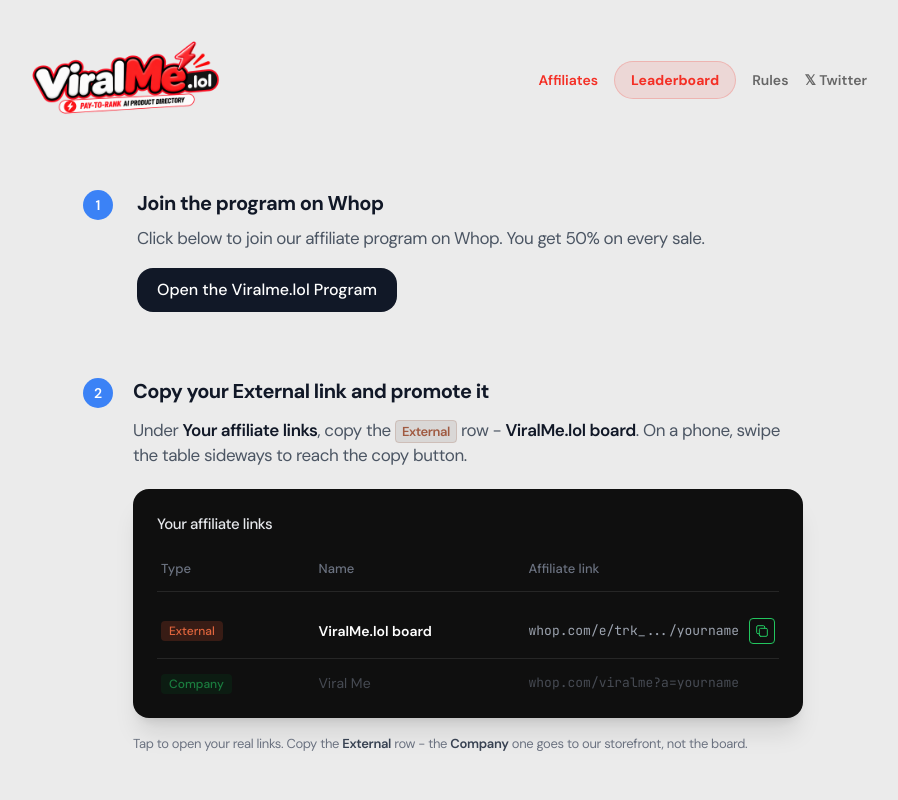
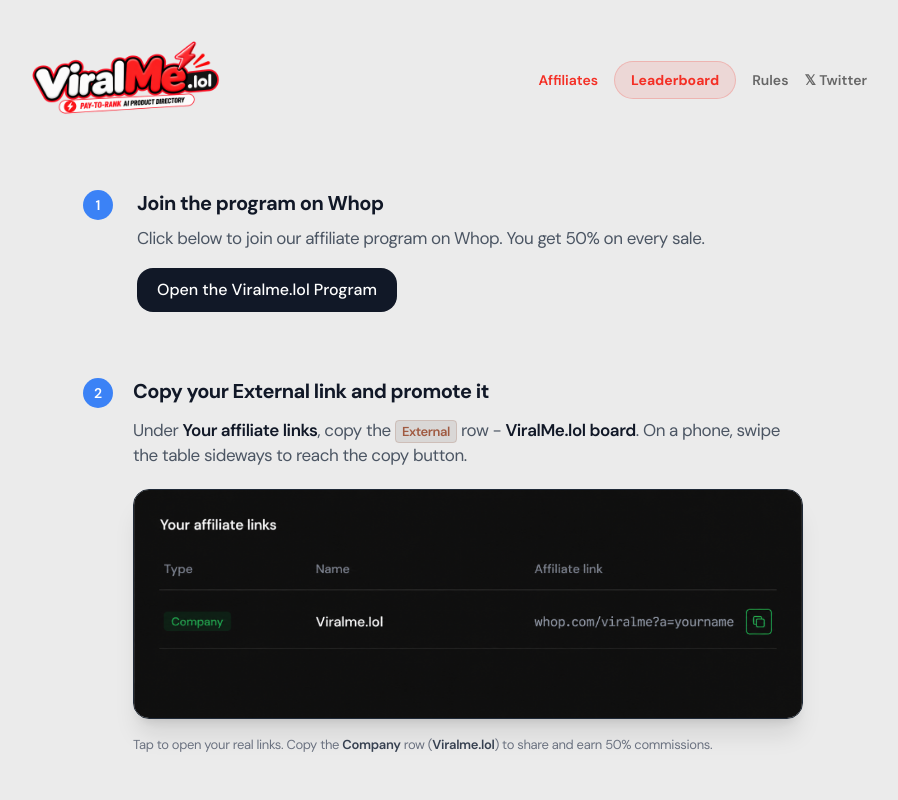
Before and after one commit to meettaqi/viralme.lol, a Next.js app: page /affiliates in a window 1280 px wide. Shown: the top 800 px of the page, without its empty margins (197-1095 px from the left). Built offline with nearby package versions, Linux system fonts and the light colour scheme.

Commit message:
update: replace affiliate example with real screenshot and update whop affiliate link

```diff
--- a/app/affiliates/page.tsx
+++ b/app/affiliates/page.tsx
@@ -70,42 +70,15 @@
               Under <strong className="text-[#111827] font-semibold">Your affiliate links</strong>, copy the <span className="text-[#a05a41] bg-[#42261f] bg-opacity-10 px-1.5 py-0.5 rounded text-[13px] font-semibold border border-[#a05a41] border-opacity-20">External</span> row - <strong className="text-[#111827] font-semibold">ViralMe.lol board</strong>. On a phone, swipe the table sideways to reach the copy button.
             </p>
 
-            {/* Black Card */}
-            <div className="bg-[#0f0f0f] rounded-[16px] p-6 shadow-xl mb-4 text-white overflow-x-auto">
-              <h3 className="font-medium mb-6 text-[15px] text-[#e5e7eb] tracking-tight">Your affiliate links</h3>
-
-              <div className="min-w-[500px]">
-                <div className="grid grid-cols-12 gap-4 text-[13px] font-medium text-[#6b7280] mb-3 px-1 border-b border-[#262626] pb-3">
-                  <div className="col-span-3">Type</div>
-                  <div className="col-span-4">Name</div>
-                  <div className="col-span-5">Affiliate link</div>
-                </div>
-
-                <div className="grid grid-cols-12 gap-4 text-sm items-center border-b border-[#262626] py-3.5 px-1">
-                  <div className="col-span-3">
-                    <span className="bg-[#381c15] text-[#e0653d] px-2 py-0.5 rounded text-[12px] font-medium">External</span>
-                  </div>
-                  <div className="col-span-4 font-semibold text-white text-[14px]">ViralMe.lol board</div>
-                  <div className="col-span-5 flex items-center justify-between font-mono text-[13px] text-[#9ca3af]">
-                    <span>whop.com/e/trk_.../yourname</span>
-                    <div className="w-[26px] h-[26px] rounded border border-[#22c55e] flex items-center justify-center text-[#22c55e] cursor-pointer hover:bg-[#22c55e]/10 transition-colors">
-                      <svg className="w-4 h-4" fill="none" viewBox="0 0 24 24" stroke="currentColor"><path strokeLinecap="round" strokeLinejoin="round" strokeWidth={1.5} d="M8 16H6a2 2 0 01-2-2V6a2 2 0 012-2h8a2 2 0 012 2v2m-6 12h8a2 2 0 002-2v-8a2 2 0 00-2-2h-8a2 2 0 00-2 2v8a2 2 0 002 2z" /></svg>
-                    </div>
-                  </div>
-                </div>
-
-                <div className="grid grid-cols-12 gap-4 text-sm items-center pt-3.5 px-1 opacity-60">
-                  <div className="col-span-3">
-                    <span className="bg-[#0b2615] text-[#22c55e] px-2 py-0.5 rounded text-[12px] font-medium">Company</span>
-                  </div>
-                  <div className="col-span-4 text-[#6b7280] text-[14px]">Viral Me</div>
-                  <div className="col-span-5 font-mono text-[13px] text-[#6b7280]">
-                    whop.com/viralme?a=yourname
-                  </div>
-                </div>
-              </div>
+            {/* Real Whop Affiliate Image */}
+            <div className="rounded-[16px] overflow-hidden shadow-xl mb-4 border border-gray-800">
+              <img
+                src="/whop-affiliate-links.png"
+                alt="Your affiliate links on Whop"
+                className="w-full h-auto block"
+              />
             </div>
-            <p className="text-[13px] text-[#6b7280] tracking-tight">Tap to open your real links. Copy the <strong className="text-[#374151] font-semibold">External</strong> row - the <strong className="text-[#374151] font-semibold">Company</strong> one goes to our storefront, not the board.</p>
+            <p className="text-[13px] text-[#6b7280] tracking-tight">Tap to open your real links. Copy the <strong className="text-[#374151] font-semibold">Company</strong> row (<strong className="text-[#374151] font-semibold">Viralme.lol</strong>) to share and earn 50% commissions.</p>
           </div>
         </div>
 
@@ -122,7 +95,7 @@
 
             <input
               type="text"
-              placeholder="https://whop.com/e/.../yourname"
+              placeholder="https://whop.com/viralme?a=yourname"
               className="w-full bg-[#E1E1E1] border-transparent rounded-[16px] px-5 py-3 text-[#111827] placeholder:text-[#6b7280] focus:outline-none focus:ring-2 focus:ring-white transition-colors"
               value={inputValue}
               onChange={(e) => setInputValue(e.target.value)}
@@ -166,7 +139,7 @@
             </li>
             <li className="flex items-start">
               <span className="text-[#2778F5] mr-2 mt-0.5 text-[24px] leading-none">•</span>
-              <span>Clicks and earnings live in your <a href="https://whop.com/dash" target="_blank" rel="noreferrer" className="text-[#2778F5] hover:underline font-medium">Whop dashboard</a>. Those are the numbers that pay.</span>
+              <span>Clicks and earnings live in your <a href="https://whop.com/viralme-lol/affiliates" target="_blank" rel="noreferrer" className="text-[#2778F5] hover:underline font-medium">Whop dashboard</a>. Those are the numbers that pay.</span>
             </li>
           </ul>
 
```
Also changed, not shown: public/whop-affiliate-links.png (added).
